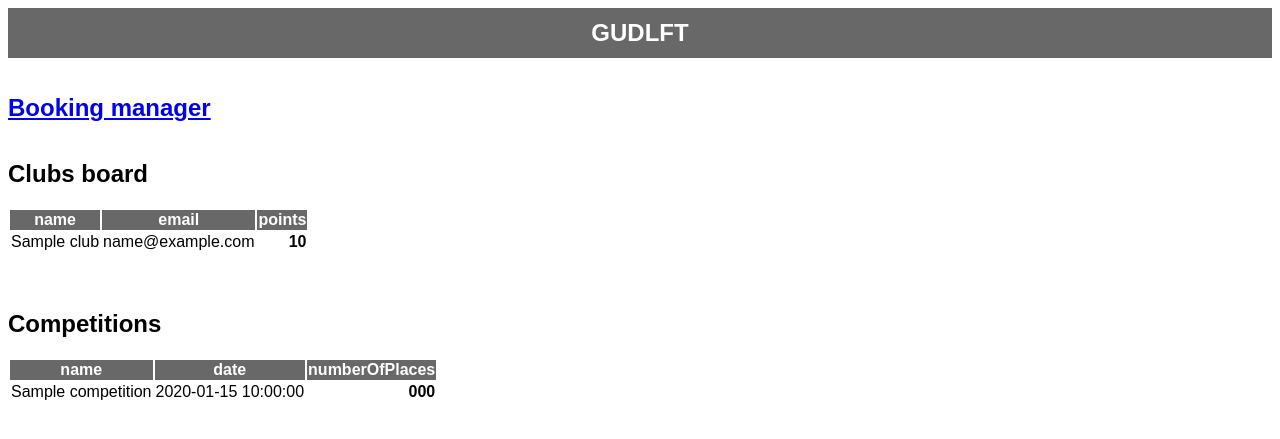
After one commit to jsoques1/Python_Testing, a Flask app: template templates/board.html in a window 1280 px wide. The commit adds this page. Shown: the top 439 px of the page. Run offline with Flask 2, Linux system fonts and the light colour scheme; the template is opened without the code that fills it: most values are stand-ins (such as "Sample title", 1, 10 or a date in 2020).

Commit message:
Mettre en œuvre la fonctionnalité - Tableau d'affichage des points de mise en œuvre

```diff
--- a/server.py
+++ b/server.py
@@ -21,7 +21,7 @@ competitions = load_competitions()
 clubs = load_clubs()
 
 
-@app.route('/')
+@app.route('/index')
 def index():
     return render_template('index.html')
 
@@ -72,7 +72,10 @@ def purchase_places():
         flash('Purchase refused to invalid request.', 'error')
         return render_template('booking.html', club=club, competition=competition), 400
 
-# TODO: Add route for points display
+
+@app.route('/')
+def show_board():
+    return render_template('board.html', clubs=clubs, competitions=competitions)
 
 
 @app.route('/logout')
--- a/static/app.css
+++ b/static/app.css
@@ -15,9 +15,23 @@ ul li {
   margin-bottom: 40px;
 }
 
+th {
+    background: rgba(95, 94, 94, 0.933);
+    color: white;
+}
+
+td {
+}
+
+.td_right {
+    text-align: right;
+    font-weight: bold;
+}
+
 textarea {
     width: 80%;
 }
+
 
 .top_bar {
     height: 50px;
@@ -54,6 +68,10 @@ textarea {
     justify-content: space-around;
 }
 
+.index {
+    font-size: 1.5em;
+    font-weight: bold;
+}
 /*
 .action-button {
     display: flex;
--- a/templates/base.html
+++ b/templates/base.html
@@ -20,4 +20,5 @@
   {% endif %}
 {% endwith %}
 
-{% block body %}{% endblock %}
+{% block body %}
+{% endblock %}
--- /dev/null
+++ b/templates/board.html
@@ -0,0 +1,54 @@
+{% extends "base.html" %}
+{% block body %}
+    <a class="index" href="{{ url_for('index') }}">Booking manager</a>
+    <br/>
+    <br/>
+    <h2>Clubs board</h2>
+    <table>
+      <thead>
+          <tr>
+              <th>name</th>
+              <th>email</th>
+              <th>points</th>
+          </tr>
+      </thead>
+      <tbody>
+
+        {% for club in clubs %}
+          <tr>
+            <td>{{club['name']}}</td>
+            <td>{{club['email']}}</td>
+            <td class="td_right">{{club['points']}}</td>
+          </tr>
+        {% endfor %}
+
+      </tbody>
+    </table>
+
+    <br/>
+    <br/>
+    <h2>Competitions</h2>
+
+    <table>
+      <thead>
+          <tr>
+              <th>name</th>
+              <th>date</th>
+              <th>numberOfPlaces</th>
+          </tr>
+      </thead>
+      <tbody>
+
+        {% for competition in competitions %}
+          <tr>
+            <td>{{competition['name']}}</td>
+            <td>{{competition['date']}}</td>
+            <td class="td_right">{{competition['numberOfPlaces']}}</td>
+          </tr>
+        {% endfor %}
+
+      </tbody>
+    </table>
+
+
+{% endblock %}
```
